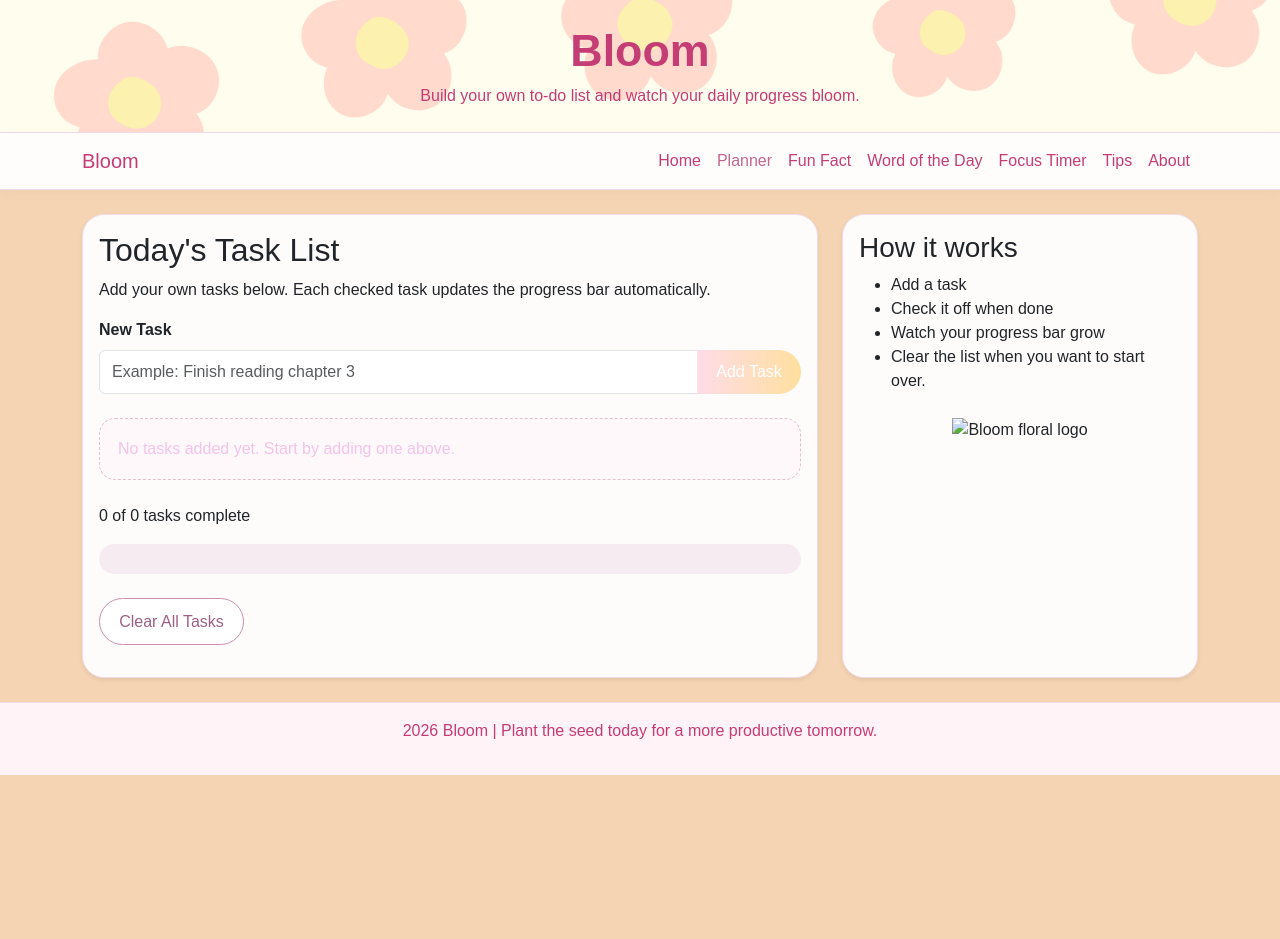
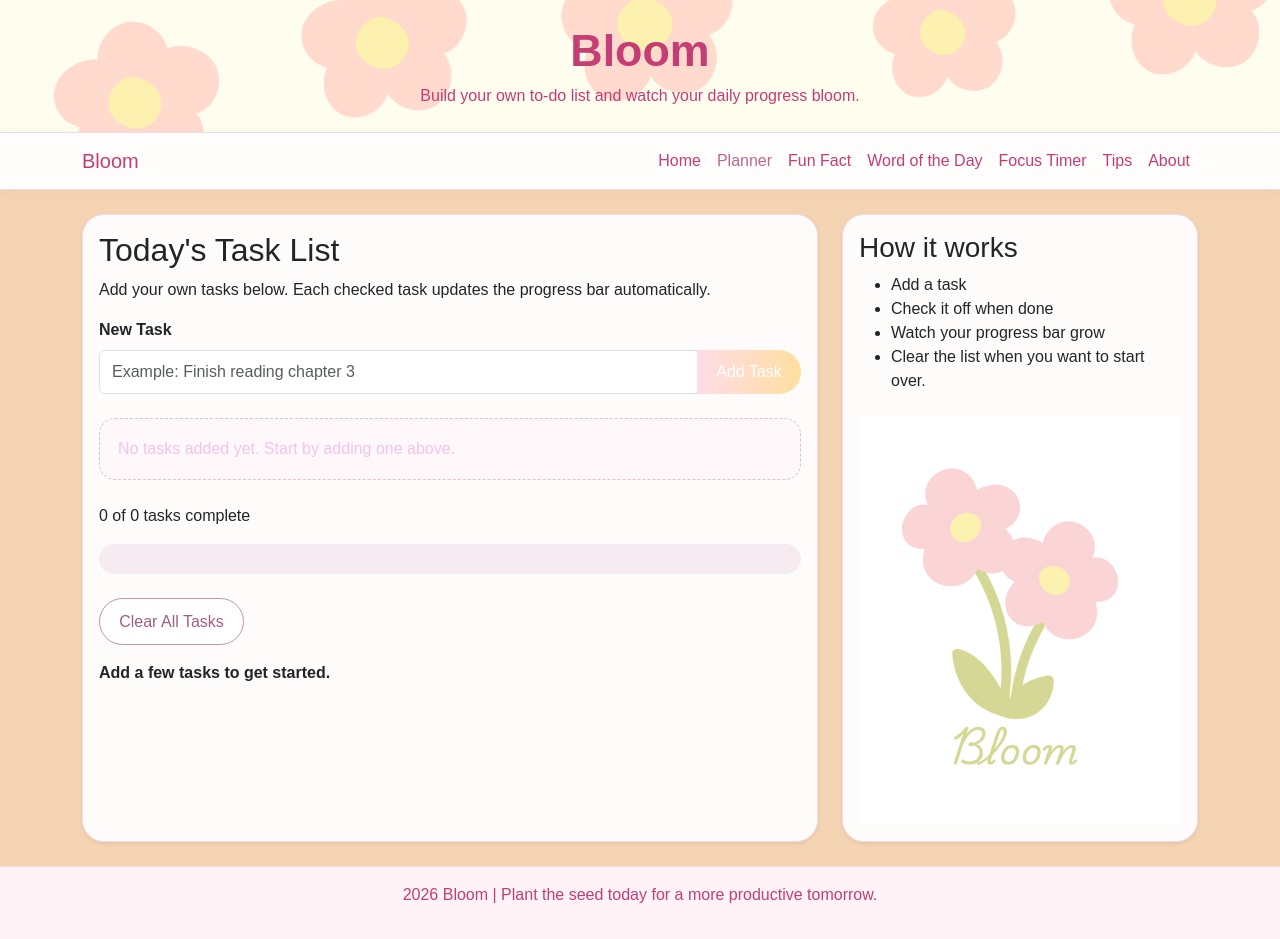
Before and after one commit to AnnaHuston/BloomPlanner, a plain HTML site: page planner.html in a window 1280 px wide. Before the commit the page ends 800 px from the top, so only its background shows below. Drawn offline with nearby package versions, Linux system fonts and the light colour scheme; files that its build step writes are made by us from their sources; files whose address does not match are found by name.

Commit message:
Update planner.html

```diff
--- a/planner.html
+++ b/planner.html
@@ -5,7 +5,7 @@
     <meta name="viewport" content="width=device-width, initial-scale=1">
     <title>Bloom - Planner</title>
     <link href="https://cdn.jsdelivr.net/npm/bootstrap@5.3.3/dist/css/bootstrap.min.css" rel="stylesheet">
-    <link rel="stylesheet" href="css/style.css">
+    <link rel="stylesheet" href="style.css">
 </head>
 <body>
     <header class="site-header text-center py-4">
@@ -81,7 +81,7 @@
                         <li>Clear the list when you want to start over.</li>
                     </ul>
                     <div class="mini-flower text-center mt-4">
-                        <img src="images/logo.png" alt="Bloom floral logo" class="img-fluid side-logo">
+                        <img src="logo.png" alt="Bloom floral logo" class="img-fluid side-logo">
                     </div>
                 </div>
             </div>
@@ -95,7 +95,7 @@
 </footer>
 
     <script src="https://cdn.jsdelivr.net/npm/bootstrap@5.3.3/dist/js/bootstrap.bundle.min.js"></script>
-    <script src="js/script.js"></script>
+    <script src="script.js"></script>
 
 </body>
 </html>
```
